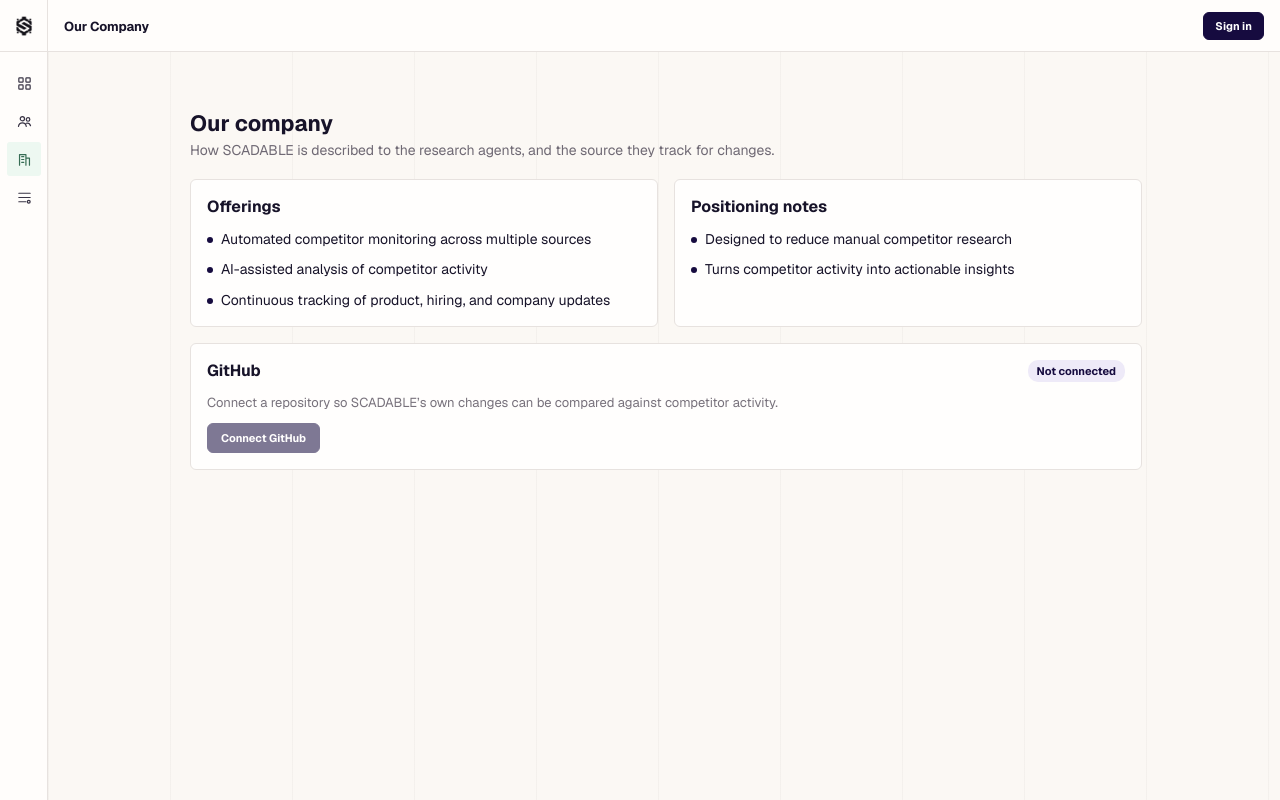
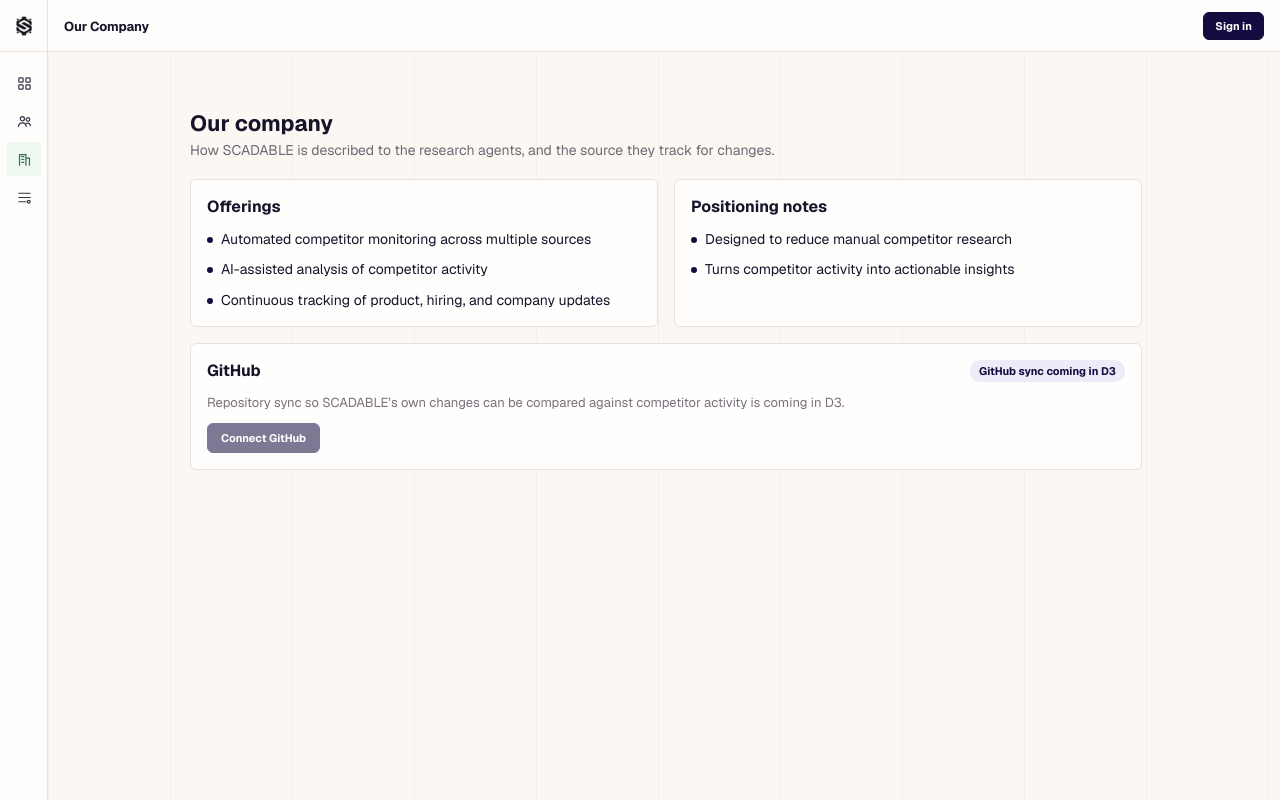
Before and after one commit to Sukhmangill23/10-SCADABLE, a Next.js app in the folder frontend/: page /company in a window 1280 px wide. Built offline with nearby package versions, Linux system fonts and the light colour scheme; no server answers.

Commit message:
Mark GitHub sync and run cost tracking as coming in D3.
Hide placeholder cost numbers behind dashes and clarify the company GitHub card is deferred until the next deliverable.

```diff
--- a/frontend/app/company/page.tsx
+++ b/frontend/app/company/page.tsx
@@ -93,7 +93,11 @@
             <h2 id="github-heading" className={styles.cardTitle}>
               GitHub
             </h2>
-            <Pill>{github.statusLabel}</Pill>
+            <Pill>
+              {github.connected
+                ? github.statusLabel
+                : "GitHub sync coming in D3"}
+            </Pill>
           </div>
 
           {github.connected ? (
@@ -120,8 +124,8 @@
           ) : (
             <div className={styles.disconnected}>
               <p className={styles.empty}>
-                Connect a repository so SCADABLE’s own changes can be compared
-                against competitor activity.
+                Repository sync so SCADABLE’s own changes can be compared
+                against competitor activity is coming in D3.
               </p>
               <Button disabled>Connect GitHub</Button>
             </div>
--- a/frontend/lib/mocks/data.ts
+++ b/frontend/lib/mocks/data.ts
@@ -463,7 +463,7 @@
     connected: false,
     repository: null,
     trackedFile: null,
-    statusLabel: "Not connected",
+    statusLabel: "GitHub sync coming in D3",
     lastSyncedAt: null,
     recentChange: null,
   },
```
Also changed, not shown: frontend/components/runs/AgentRunsList.module.css (+9 -1 lines), frontend/components/runs/AgentRunsList.tsx (+3 -5 lines).
